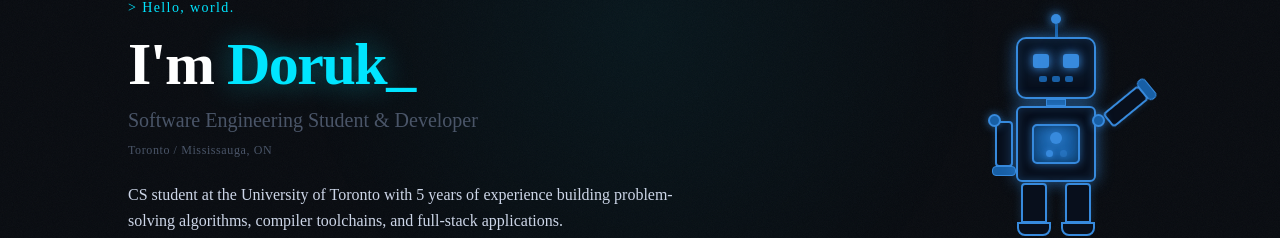
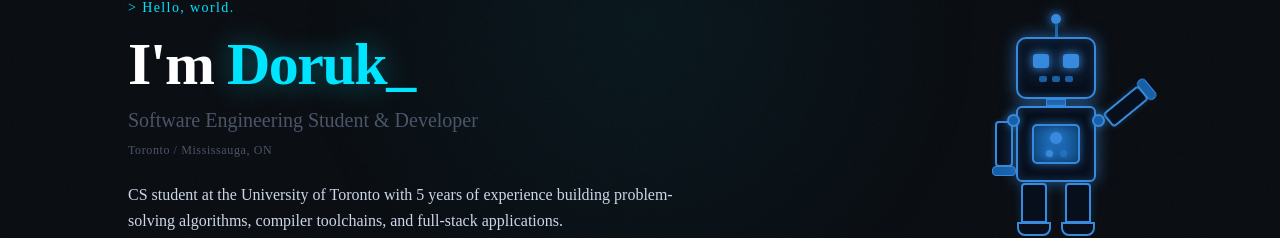
Before and after one commit to dorukkarademirler/portfolio, a Next.js app: page / in a window 1280 px wide. Shown: the part 241-479 px from the top of the page. Built offline with nearby package versions, Linux system fonts and the light colour scheme.

Commit message:
Fix left arm shoulder socket alignment

```diff
--- a/src/components/Robot.tsx
+++ b/src/components/Robot.tsx
@@ -60,7 +60,7 @@ export default function Robot() {
       <div style={{ display: "flex", alignItems: "flex-start" }}>
 
         {/* Left arm (static) */}
-        <Arm animated={false} />
+        <Arm animated={false} side="left" />
 
         {/* Torso */}
         <div style={{
@@ -100,7 +100,7 @@ export default function Robot() {
         </div>
 
         {/* Right arm (waving) */}
-        <Arm animated={true} />
+        <Arm animated={true} side="right" />
       </div>
 
       {/* ── Legs ── */}
@@ -141,18 +141,18 @@ export default function Robot() {
 }
 
 /* Shoulder ball + upper arm + hand as one rotatable unit */
-function Arm({ animated }: { animated: boolean }) {
+function Arm({ animated, side }: { animated: boolean; side: "left" | "right" }) {
   return (
-    <div style={{ paddingTop: 8 }}>
-      {/* Fixed shoulder socket on torso side — stays put */}
+    <div style={{ paddingTop: 8, display: "flex", flexDirection: "column", alignItems: side === "left" ? "flex-end" : "flex-start" }}>
+      {/* Fixed shoulder socket — sits against the torso edge */}
       <div style={{
         width: 13, height: 13, borderRadius: "50%",
         background: MID,
         border: `2px solid ${LITE}`,
         boxShadow: `0 0 8px ${GLOW}`,
-        marginLeft: animated ? -4 : -4,
         marginBottom: -6,
         position: "relative", zIndex: 2,
+        ...(side === "left" ? { marginRight: -4 } : { marginLeft: -4 }),
       }} />
 
       {/* Arm + hand — rotates from the top (shoulder) */}
```
